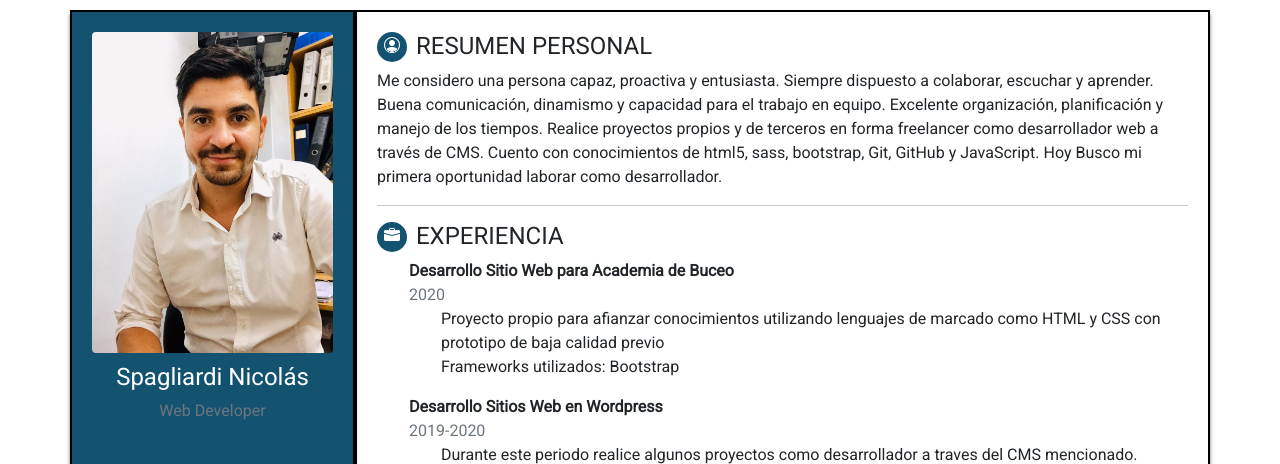
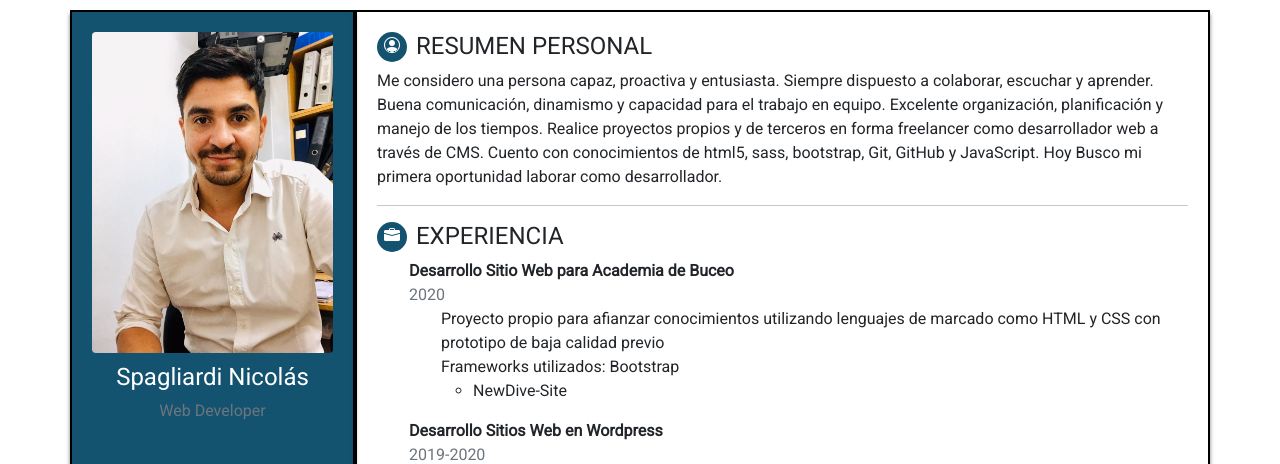
Before and after one commit to Spagliardin/Proyecto-cv, a plain HTML site: page index.html in a window 1280 px wide. Shown: the top 464 px of the page. Drawn offline with nearby package versions, Linux system fonts and the light colour scheme; files whose address does not match are found by name.

Commit message:
modified link newdive

```diff
--- a/index.html
+++ b/index.html
@@ -52,6 +52,9 @@
                         <ul>
                             <li>Proyecto propio para afianzar conocimientos utilizando lenguajes de marcado como HTML y CSS con prototipo de baja calidad previo</li>
                             <li>Frameworks utilizados: Bootstrap</li>
+                            <ul class="webs">
+                                <li><a href="https://spagliardin.github.io/NewDive-Site/index.html"></a>NewDive-Site</li>
+                            </ul>
                         </ul>
                     </ul>
                     <ul>
```
